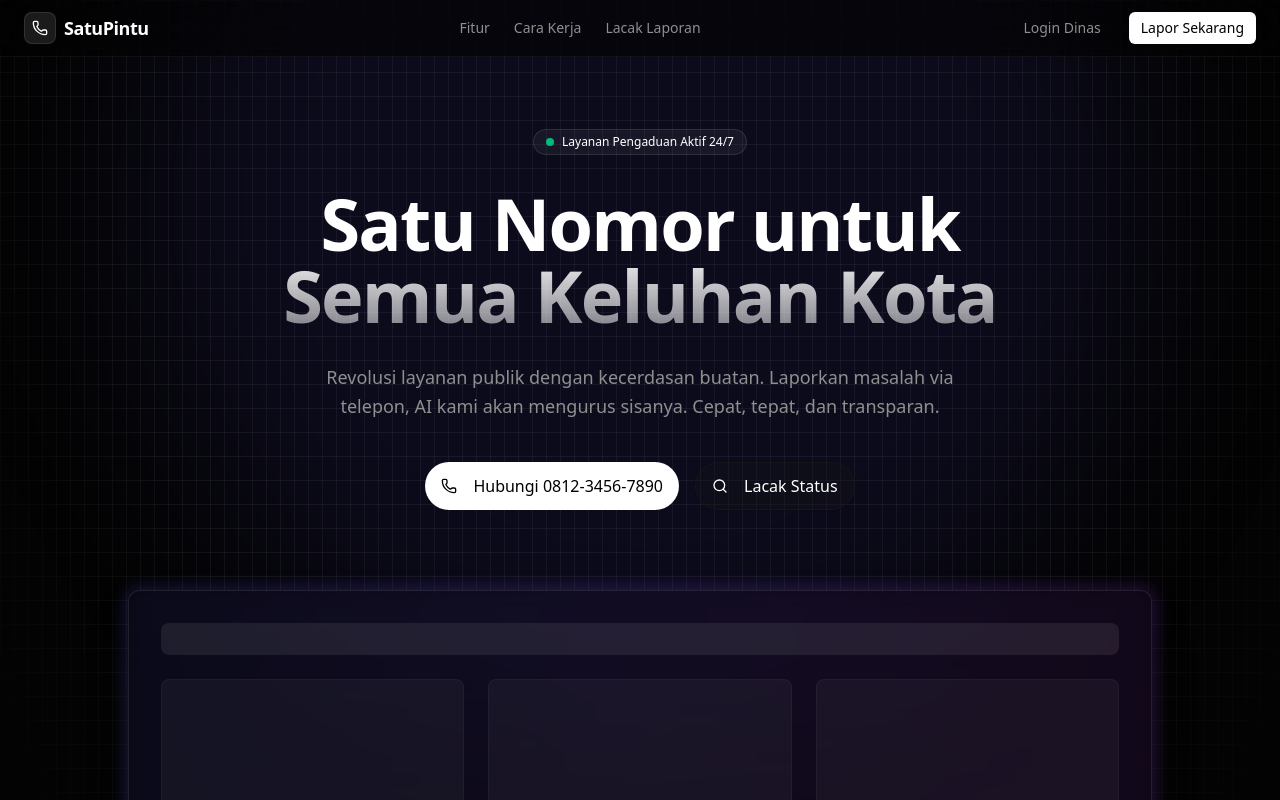
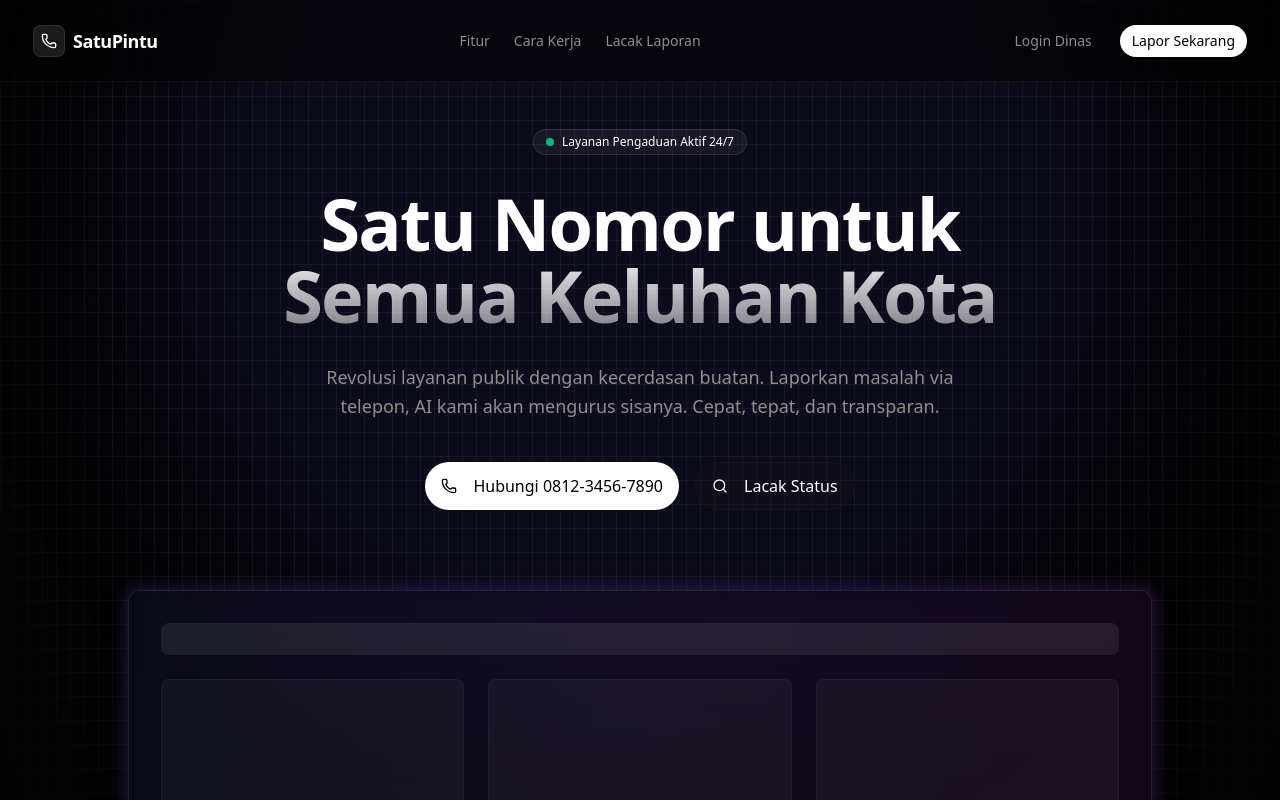
Before and after one commit to pablonification/satu-pintu, a Next.js app: page / in a window 1280 px wide. Shown: the top 800 px of the page. Built offline with nearby package versions, Linux system fonts and the light colour scheme.

Commit message:
feat: dynamic floating navbar with smooth linear animation

```diff
--- a/src/app/page.tsx
+++ b/src/app/page.tsx
@@ -1,6 +1,7 @@
 import Link from 'next/link'
 import { Phone, Search, Zap, Shield, Activity, ArrowRight, CheckCircle2, BarChart3, Globe2 } from 'lucide-react'
 import { Button } from '@/components/ui/button'
+import { LandingNavbar } from '@/components/landing-navbar'
 
 export default function Home() {
   return (
@@ -11,32 +12,7 @@ export default function Home() {
         <div className="absolute left-0 right-0 top-[-10%] h-[1000px] w-[1000px] rounded-full bg-indigo-500/10 blur-[100px] mx-auto" />
       </div>
 
-      {/* Navbar */}
-      <header className="fixed top-0 z-50 w-full border-b border-white/5 bg-background/60 backdrop-blur-xl">
-        <div className="container mx-auto flex h-14 items-center justify-between px-4 md:px-6">
-          <div className="flex items-center gap-2">
-            <div className="flex h-8 w-8 items-center justify-center rounded-lg bg-white/10 border border-white/10">
-              <Phone className="h-4 w-4 text-white" />
-            </div>
-            <span className="font-bold text-lg tracking-tight text-white">SatuPintu</span>
-          </div>
-          <nav className="hidden md:flex items-center gap-6 text-sm font-medium text-muted-foreground">
-            <Link href="#features" className="hover:text-white transition-colors">Fitur</Link>
-            <Link href="#how-it-works" className="hover:text-white transition-colors">Cara Kerja</Link>
-            <Link href="/track/SP-20251203-0001" className="hover:text-white transition-colors">Lacak Laporan</Link>
-          </nav>
-          <div className="flex items-center gap-4">
-            <Link href="/login">
-              <Button variant="ghost" size="sm" className="hidden sm:flex text-muted-foreground hover:text-white">
-                Login Dinas
-              </Button>
-            </Link>
-            <Button size="sm" className="bg-white text-black hover:bg-white/90 font-medium">
-              Lapor Sekarang
-            </Button>
-          </div>
-        </div>
-      </header>
+      <LandingNavbar />
 
       <main className="flex-1 pt-24 sm:pt-32">
         {/* Hero Section */}
--- /dev/null
+++ b/src/components/landing-navbar.tsx
@@ -0,0 +1,58 @@
+'use client'
+
+import { useEffect, useState } from 'react'
+import Link from 'next/link'
+import { Phone } from 'lucide-react'
+import { Button } from '@/components/ui/button'
+import { cn } from '@/lib/utils'
+
+export function LandingNavbar() {
+  const [isScrolled, setIsScrolled] = useState(false)
+
+  useEffect(() => {
+    const handleScroll = () => {
+      setIsScrolled(window.scrollY > 20)
+    }
+    window.addEventListener('scroll', handleScroll)
+    return () => window.removeEventListener('scroll', handleScroll)
+  }, [])
+
+  return (
+    <header
+      className={cn(
+        "fixed z-50 left-1/2 -translate-x-1/2 transform-gpu transition-all duration-700 ease-[cubic-bezier(0.25,0.1,0.25,1)] border backdrop-blur-xl",
+        isScrolled
+          ? "top-4 w-[90%] max-w-5xl rounded-full border-white/10 bg-black/80 shadow-2xl"
+          : "top-0 w-full max-w-full rounded-none border-transparent border-b-white/5 bg-background/60 shadow-none"
+      )}
+    >
+      <div className={cn(
+        "flex items-center justify-between w-full h-full mx-auto px-4 md:px-8 transition-all duration-700",
+        "max-w-7xl",
+        isScrolled ? "h-16" : "h-20"
+      )}>
+        <div className="flex items-center gap-2">
+          <div className="flex h-8 w-8 items-center justify-center rounded-lg bg-white/10 border border-white/10">
+            <Phone className="h-4 w-4 text-white" />
+          </div>
+          <span className="font-bold text-lg tracking-tight text-white">SatuPintu</span>
+        </div>
+        <nav className="hidden md:flex items-center gap-6 text-sm font-medium text-muted-foreground">
+          <Link href="#features" className="hover:text-white transition-colors">Fitur</Link>
+          <Link href="#how-it-works" className="hover:text-white transition-colors">Cara Kerja</Link>
+          <Link href="/track/SP-20251203-0001" className="hover:text-white transition-colors">Lacak Laporan</Link>
+        </nav>
+        <div className="flex items-center gap-4">
+          <Link href="/login">
+            <Button variant="ghost" size="sm" className="hidden sm:flex text-muted-foreground hover:text-white">
+              Login Dinas
+            </Button>
+          </Link>
+          <Button size="sm" className="bg-white text-black hover:bg-white/90 font-medium rounded-full">
+            Lapor Sekarang
+          </Button>
+        </div>
+      </div>
+    </header>
+  )
+}
```
